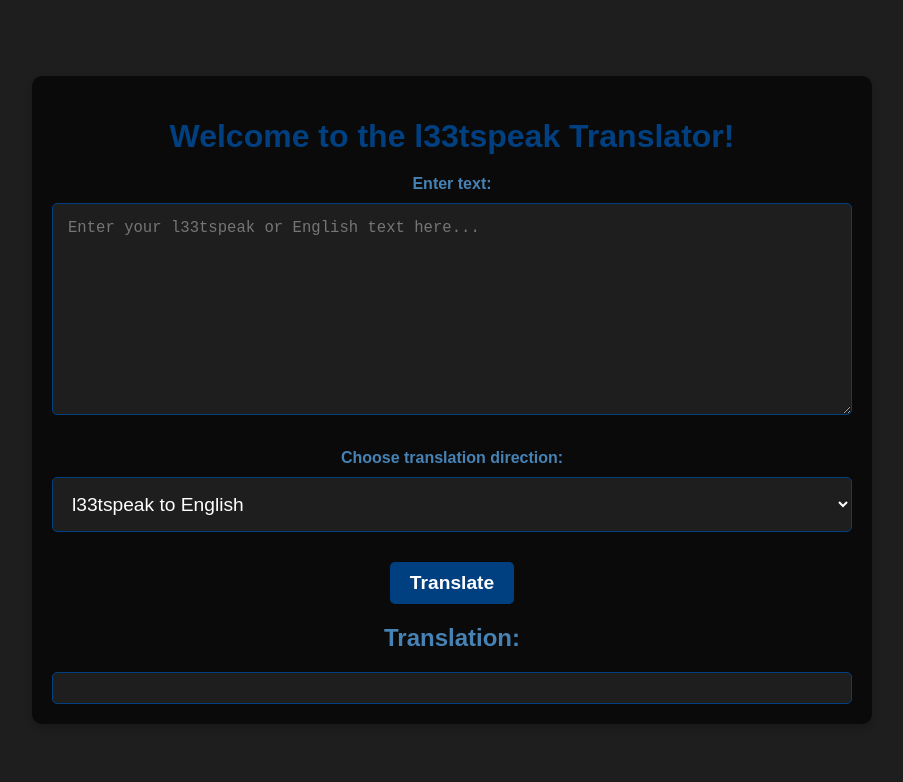
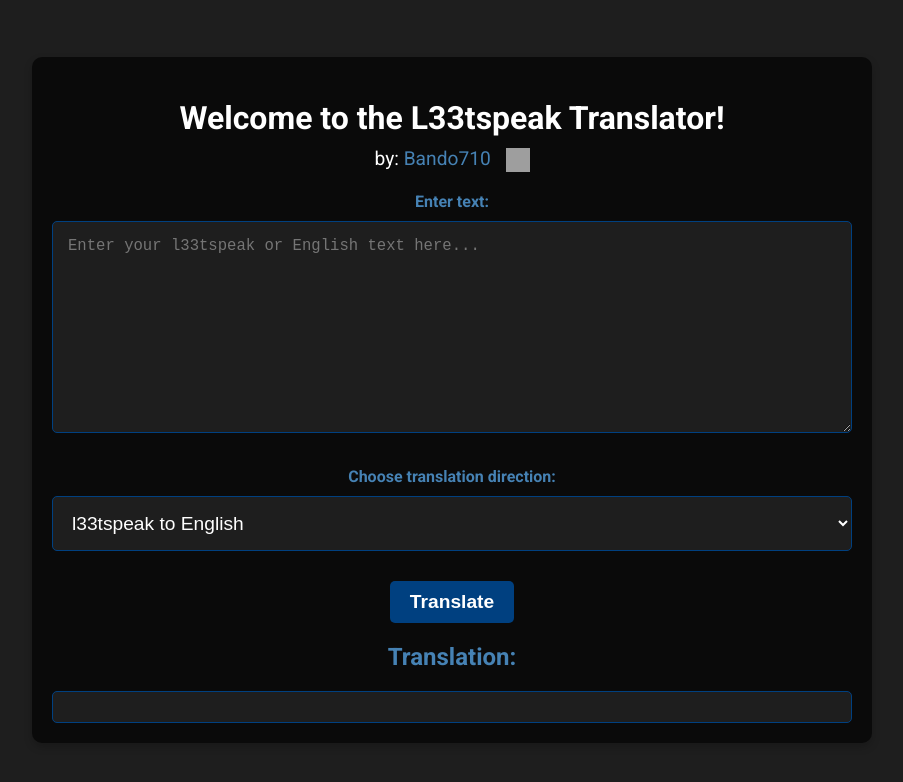
Before and after one commit to bando710/l33tspeak-translator, a plain HTML site: page index.html in a window 1280 px wide. Shown: the whole page, without its empty margins (188-1091 px from the left). Drawn offline with Linux system fonts and the light colour scheme; grey boxes are pictures that could not be loaded.

Commit message:
Final update

```diff
--- a/index.html
+++ b/index.html
@@ -5,12 +5,19 @@
     <meta name="viewport" content="width=device-width, initial-scale=1.0">
     <title>l33tspeak Translator</title>
     <link rel="stylesheet" href="styles.css">
+    <link href="https://fonts.googleapis.com/css2?family=Roboto:wght@400;700&display=swap" rel="stylesheet">
     <script defer src="translator.js"></script>
 </head>
 <body>
     <div class="outer-container">
         <div class="container">
-            <h1>Welcome to the l33tspeak Translator!</h1>
+            <h1>Welcome to the L33tspeak Translator!</h1>
+            <div class="author">
+                by: <a href="https://github.com/bando710" target="_blank">Bando710</a>
+                <a href="https://www.linkedin.com/in/m-smith-710/" target="_blank">
+                    <img src="https://www.svgrepo.com/show/138936/linkedin.svg" alt="LinkedIn" class="linkedin-icon">
+                </a>
+            </div>
             <form id="translator-form">
                 <label for="text">Enter text:</label>
                 <textarea id="text" name="text" rows="10" placeholder="Enter your l33tspeak or English text here..."></textarea>
--- a/styles.css
+++ b/styles.css
@@ -1,5 +1,5 @@
 body {
-    font-family: Arial, sans-serif;
+    font-family: 'Roboto', sans-serif;
     background-color: #1E1E1E;
     color: #FFFFFF;
     display: flex;
@@ -34,8 +34,31 @@ body {
 }
 
 h1 {
-    color: #004080; /* Navy */
+    color: #FFFFFF;
+    margin-bottom: 10px;
+    font-weight: 700;
+}
+
+.author {
     margin-bottom: 20px;
+    font-size: 1.2em;
+}
+
+.author a {
+    color: #4682B4; /* Blue */
+    text-decoration: none;
+}
+
+.author a:hover {
+    text-decoration: underline;
+}
+
+.linkedin-icon {
+    width: 24px;
+    height: 24px;
+    vertical-align: middle;
+    margin-left: 10px;
+    fill: #FFFFFF; /* Ensure the icon is white */
 }
 
 form {
```
